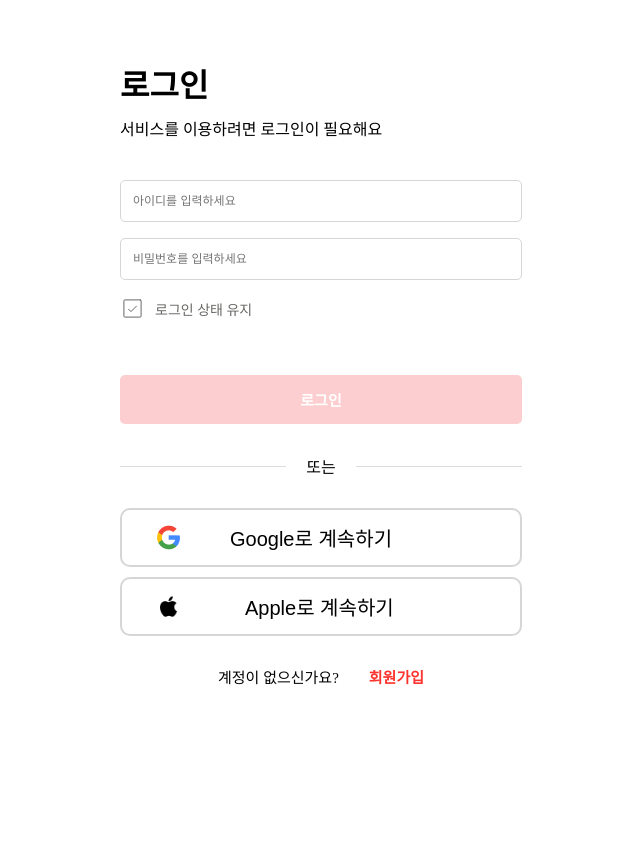
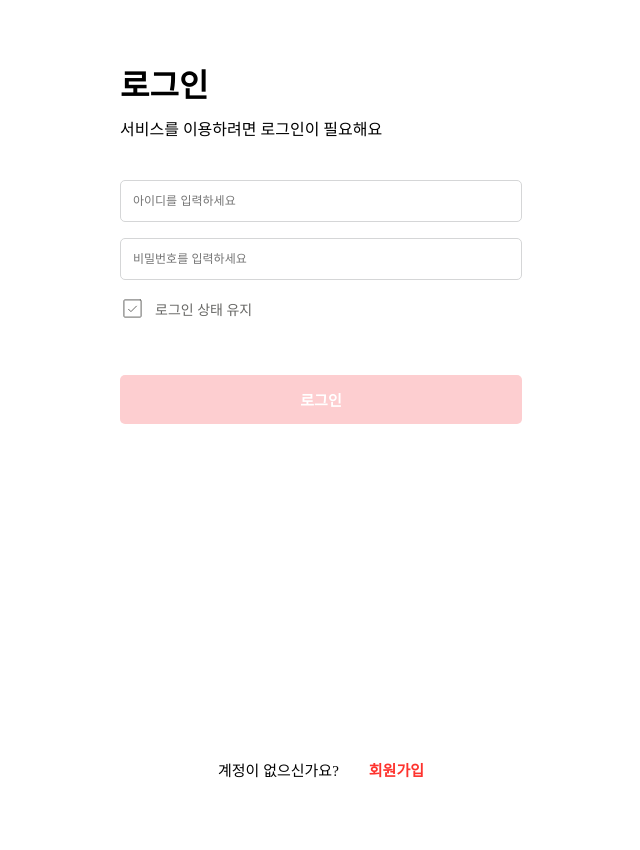
Before and after one commit to kseooy/likelion_toy_team1, a Django app: page /accounts/login/ in a window 1280 px wide. Shown: the whole page, without its empty margins (319-959 px from the left). After the commit the page ends 778 px from the top, so only its background shows below. Run offline with Django 5.2, Linux system fonts and the light colour scheme.

```diff
--- a/everytime/posts/templates/accounts/login.html
+++ b/everytime/posts/templates/accounts/login.html
@@ -61,7 +61,7 @@
             로그인
         </button>
     </form>
-
+<!--
     <div class="divider">또는</div>
 
     <div class="socialLogin">
@@ -73,11 +73,11 @@
             <img src="{% static 'img/icon-apple.png' %}">
             <span> Apple로 계속하기</span>
         </button>
-    </div>
+    </div> -->
 
     <div class="signupBox">
         <span>계정이 없으신가요?</span>
-        <a href="" class="signupLink">회원가입</a>
+        <a href="{% url 'accounts:signup' %}" class="signupLink">회원가입</a>
     </div>
 
 </main>
--- a/everytime/static/css/login.css
+++ b/everytime/static/css/login.css
@@ -7,6 +7,9 @@ body {
     max-width: 402px;
     min-height: 100vh;
     margin: 0 auto;
+
+    display: flex;
+    flex-direction: column;
 }
 
 header {
@@ -40,6 +43,8 @@ header {
     display: flex;
     flex-direction: column;
     gap: 30px;
+
+    flex: 1;
 }
 
 .loginTitle{
@@ -180,6 +185,9 @@ header {
     gap:30px;
     justify-content: center;
     font-size:15px;
+
+    margin-top: auto;
+    padding-bottom: 20px;
 }
 .signupLink{
     text-decoration: none;
```
